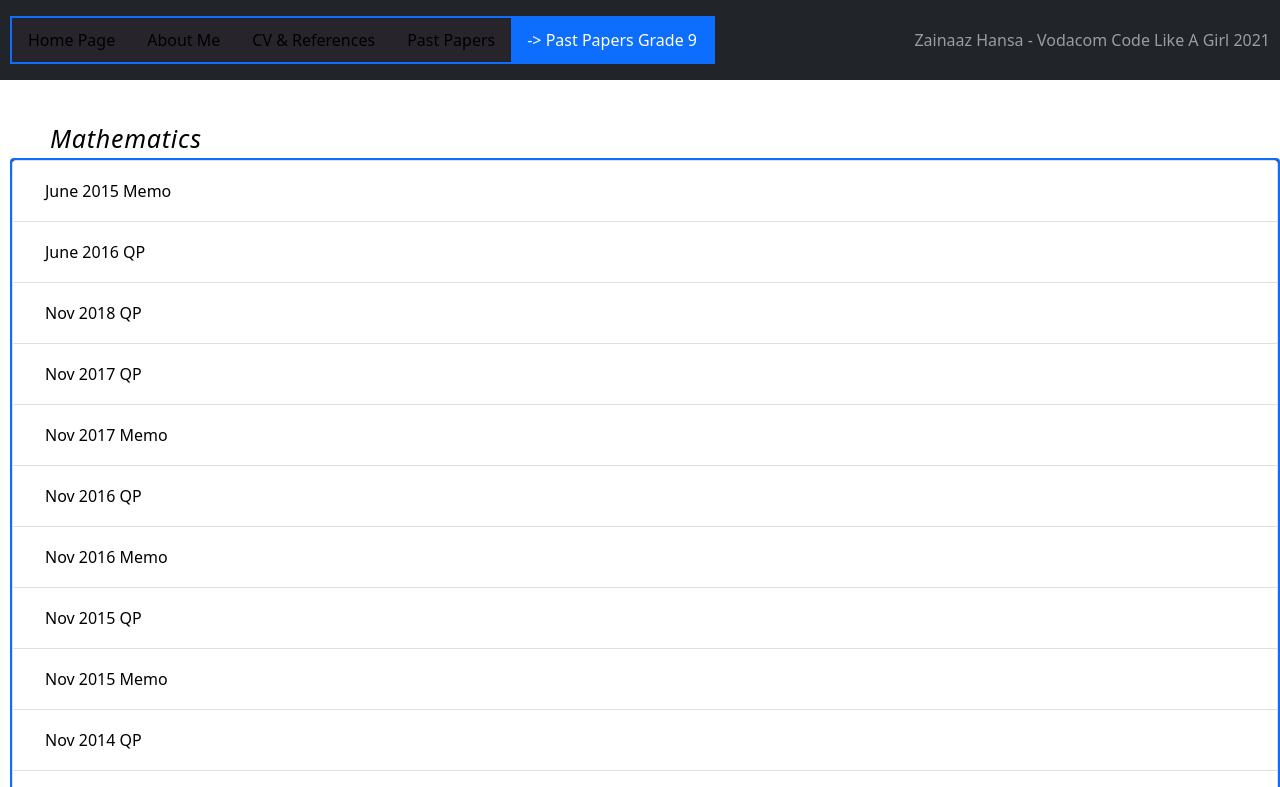
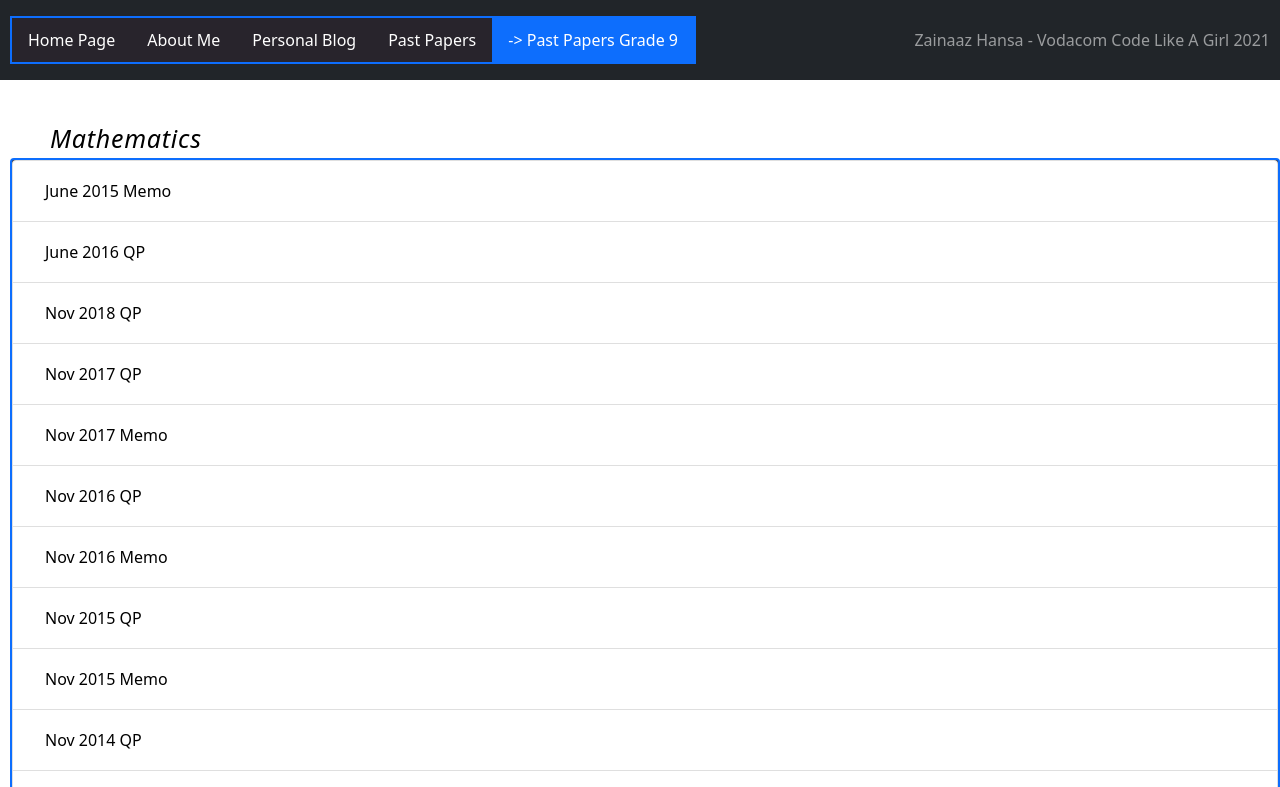
Before and after one commit to zainaaazz/website, a plain HTML site: page PastPapers9.html in a window 1280 px wide. Shown: the top 787 px of the page. Drawn offline with nearby package versions, Linux system fonts and the light colour scheme.

Commit message:
Nav Bar Updates

```diff
--- a/PastPapers9.html
+++ b/PastPapers9.html
@@ -29,11 +29,11 @@
        <div class="collapse navbar-collapse" id="navmenu">
       <div>
          <ul class "first-ul">
-          <li><a href="index.html">Home Page</a></li>
-          <li><a href="AboutMe.html">About Me</a></li>
-          <li><a href="CV.html">CV & References</a></li>
-          <li><a href="PastPapers.html">Past Papers</a></li>
-          <li><a class="active" href="PastPapers9.html"> -> Past Papers Grade 9</a></li>
+          <li><a href="index.html" style="color: white;">Home Page</a></li>
+          <li><a href="AboutMe.html" style="color: white;">About Me</a></li>
+          <li><a href="Blog.html" style="color: white;">Personal Blog</a></li>
+          <li><a href="PastPapers.html" style="color: white;">Past Papers</a></li>
+          <li><a class="active" href="PastPapers9.html" style="color: white;"> -> Past Papers Grade 9</a></li>
          </ul>
         </div>
         </div>
```
Also changed, not shown: AboutMe.html (+1 -1 lines), Blog.html (renamed from index.html, +3 -2 lines), CV.html (+1 -1 lines), PastPapers.html (+1 -1 lines), PastPapers8.html (+2 -2 lines).
